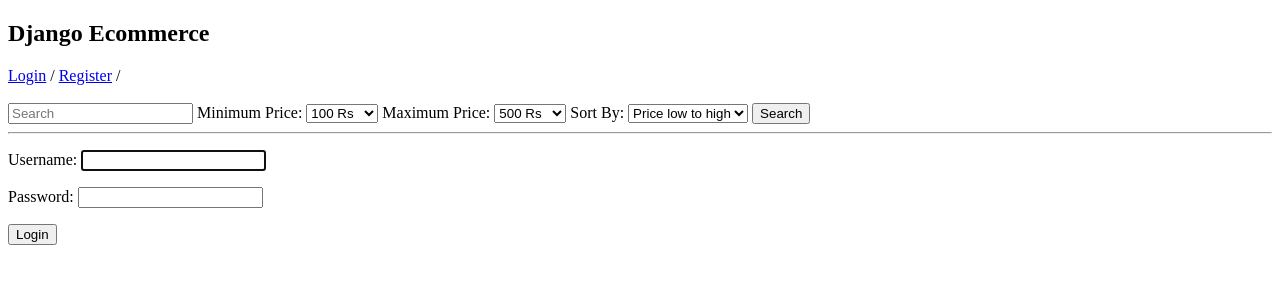
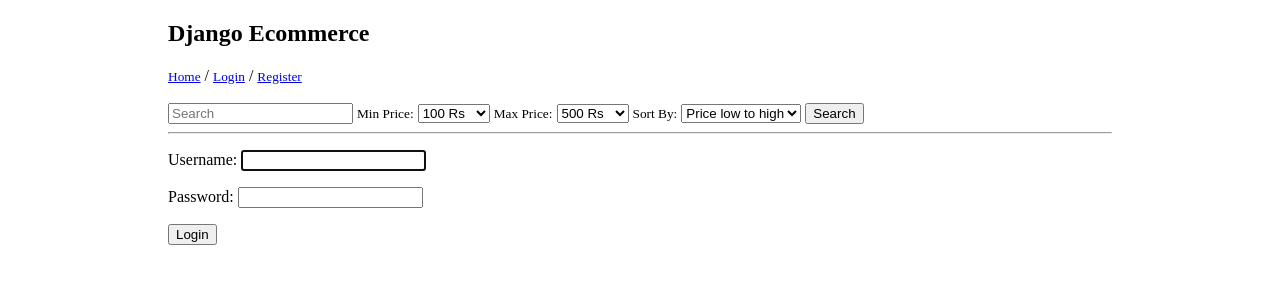
Before and after one commit to vyshnavrajs2019/Django-Ecommerce, a Django app: page /login/ in a window 1280 px wide. Shown: the top 300 px of the page. Run offline with Django 3.2, Linux system fonts and the light colour scheme.

Commit message:
added small tag for nav

```diff
--- a/templates/base.html
+++ b/templates/base.html
@@ -10,20 +10,19 @@
     <header>
         <h2>Django Ecommerce</h2>
         <nav>
+            <a href="{% url 'home' %}"><small>Home</small></a> /
             {% if user.is_authenticated %}
-            <a href="{% url 'logout' %}">Logout</a> /
-            <a href="">Sell Items</a> /
-            <a href="">My Cart</a> /
-            <a href="">Wishlist</a>
+            <a href="{% url 'cart' %}"><small>My Cart</small></a> /
+            <a href="{% url 'logout' %}"><small>Logout</small></a>
             {% else %}
-            <a href="{% url 'login' %}">Login</a> /
-            <a href="{% url 'register' %}">Register</a> /
+            <a href="{% url 'login' %}"><small>Login</small></a> /
+            <a href="{% url 'register' %}"><small>Register</small></a>
             {% endif %}
         </nav>
         <br>
         <form method="get">
             <input type="text" name="query" id="query" placeholder="Search">
-            Minimum Price:
+            <small>Min Price:</small>
             <select name="minprice">
                 <option value="100">100 Rs</option>
                 <option value="500">500 Rs</option>
@@ -31,7 +30,7 @@
                 <option value="2000">2000 Rs</option>
                 <option value="4000">4000 Rs</option>
             </select>
-            Maximum Price:
+            <small>Max Price:</small>
             <select name="maxprice">
                 <option value="100">500 Rs</option>
                 <option value="500">1000 Rs</option>
@@ -39,7 +38,7 @@
                 <option value="2000">4000 Rs</option>
                 <option value="4000">8000 Rs</option>
             </select>
-            Sort By:
+            <small>Sort By:</small>
             <select name="sortby">
                 <option value="Price low to high">Price low to high</option>
                 <option value="Price high to low">Price high to low</option>
@@ -59,6 +58,9 @@
         {% endblock main %}
     </main>
     <style>
+        body{
+            padding: 0em 10em;
+        }
         .inline{
             display: inline-block;
             border: 1px solid #f3f3f3;
@@ -66,7 +68,7 @@
         }
         .img{
             height: 5em;
-            width: 12.75em;
+            width: 12.5em;
             overflow: hidden;
         }
         .img img{
```
Also changed, not shown: templates/search.html (+5 -4 lines).
